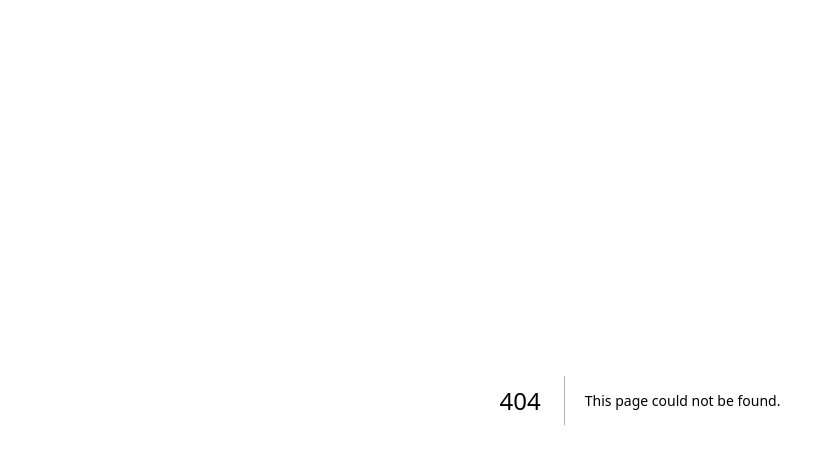
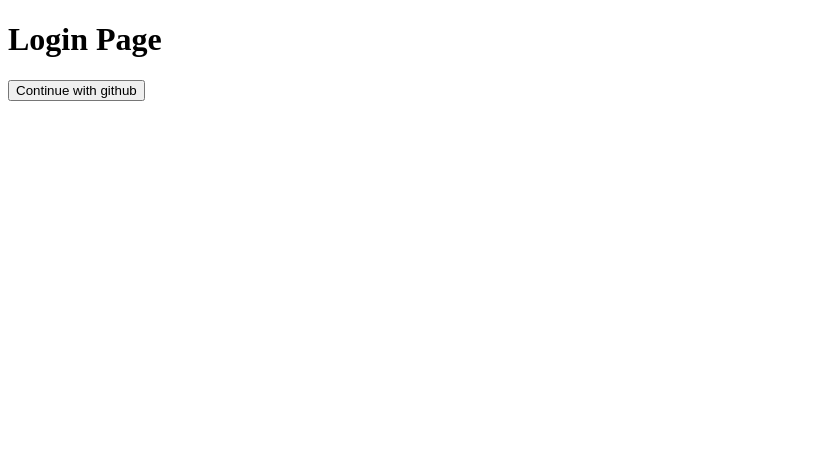
Before and after one commit to ungra/lotto-nextjs14-app, a Next.js app: page /login in a window 1280 px wide. Before the commit this address had no page. Shown: the top 464 px of the page, without its empty margins (0-835 px from the left). Built offline with nearby package versions, Linux system fonts and the light colour scheme; no server answers.

Commit message:
make a login page

```diff
--- /dev/null
+++ b/app/login/page.tsx
@@ -0,0 +1,10 @@
+import GithubLogin from "../../components/GithubLogin";
+
+export default function Login() {
+  return (
+    <div>
+      <h1>Login Page</h1>
+      <GithubLogin />
+    </div>
+  );
+}
--- /dev/null
+++ b/components/GithubLogin.tsx
@@ -0,0 +1,19 @@
+"use client";
+
+import { GithubAuthProvider, signInWithPopup } from "firebase/auth";
+import { auth } from "../firebase";
+import { useRouter } from "next/navigation";
+
+export default function GithubLogin() {
+  const router = useRouter();
+  const onClick = async () => {
+    try {
+      const provider = new GithubAuthProvider();
+      await signInWithPopup(auth, provider);
+      router.push("/");
+    } catch (error) {
+      console.log(error);
+    }
+  };
+  return <button onClick={onClick}>Continue with github</button>;
+}
```
Also changed, not shown: app/not-found.tsx (added, +9 -0 lines), app/page.tsx (+5 -15 lines), components/ProtectedRoute.tsx (added, +18 -0 lines).
